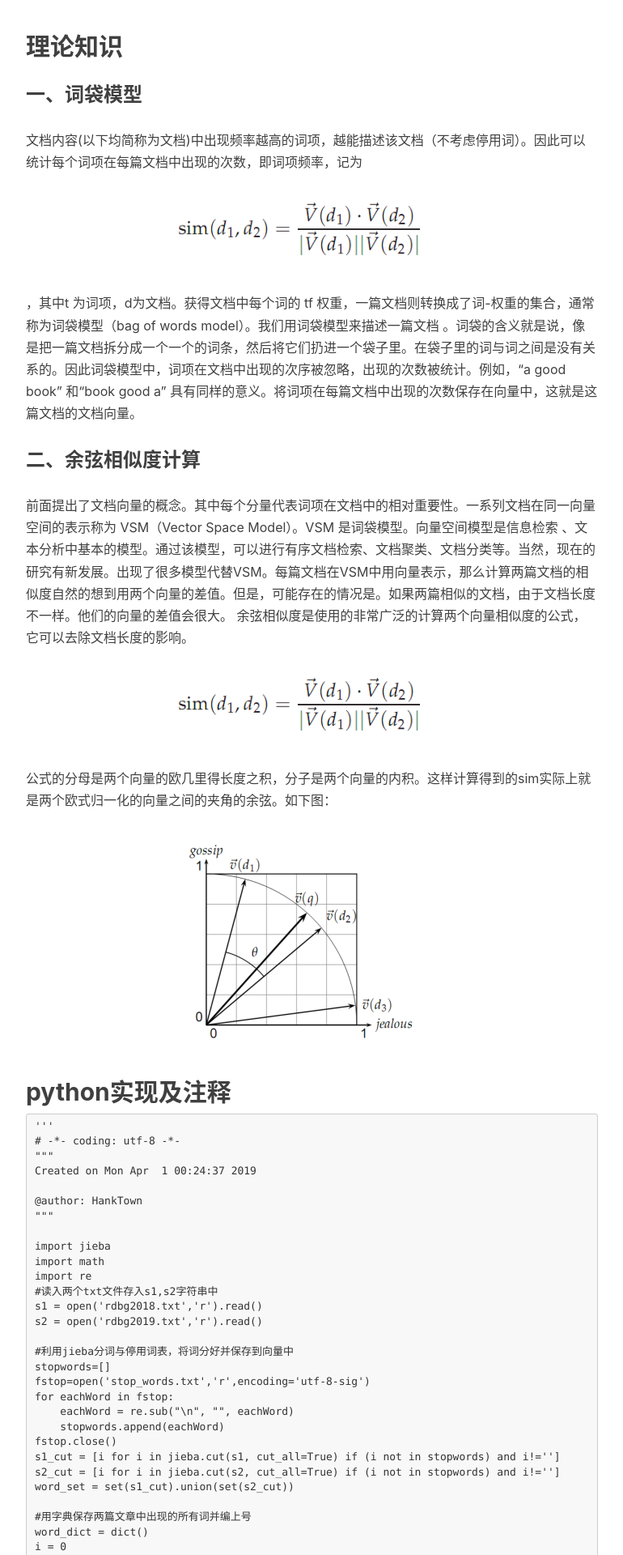
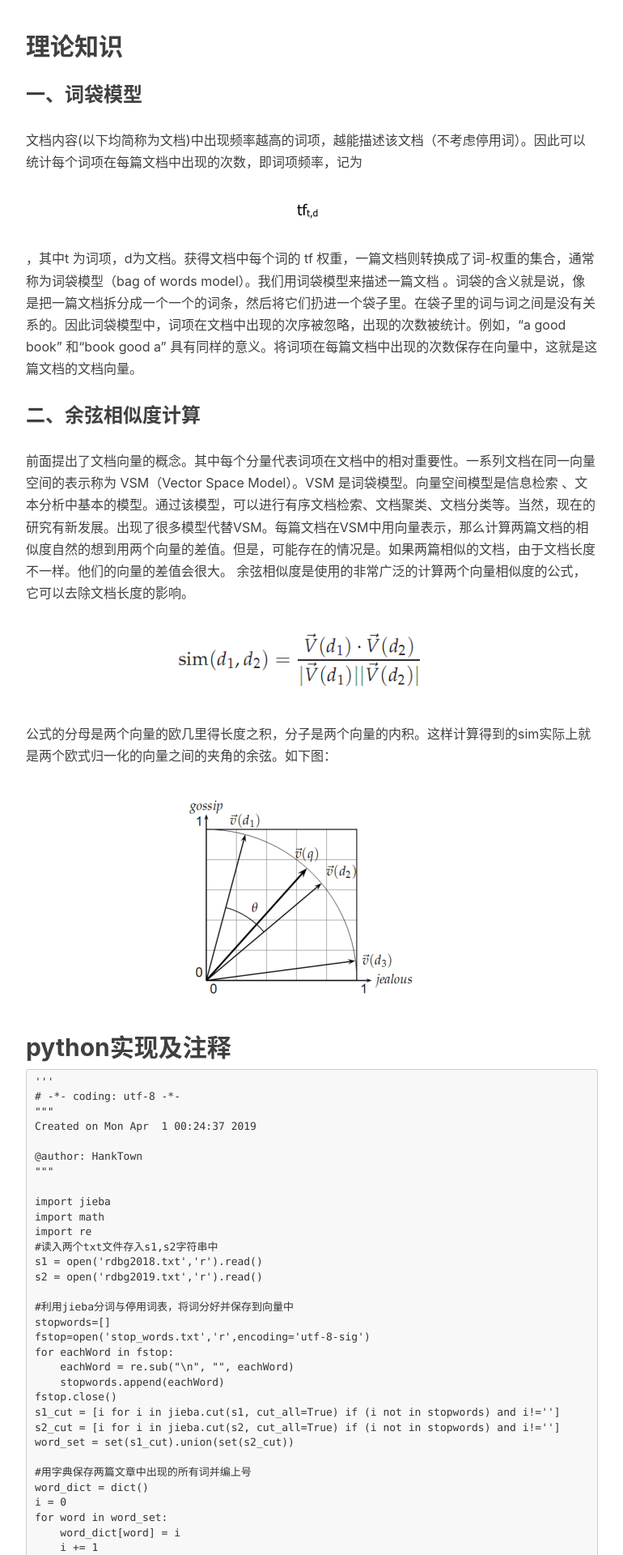
Before and after one commit to wjy990706/Blog-Share, a Jekyll site: the page built from _posts/2019-03-31-计算2篇文本相似度（python实现）.md, in a window 1280 px wide. Shown: the part 1012-2932 px from the top of the page at 81% size, without its empty margins (233-1003 px from the left). Built offline with Jekyll 4.4.1, drawn with Linux system fonts in a browser that asks for light colours; nearby versions of some CDN libraries; our own code applies the rules of GitHub Pages for plain Markdown files; comment, search, counter and statistics services are not loaded.

Commit message:
Update 2019-03-31-计算2篇文本相似度（python实现）.md

```diff
--- a/_posts/2019-03-31-计算2篇文本相似度（python实现）.md
+++ b/_posts/2019-03-31-计算2篇文本相似度（python实现）.md
@@ -17,7 +17,7 @@ Date: 2019/3/31
 ### 一、词袋模型
 文档内容(以下均简称为文档)中出现频率越高的词项，越能描述该文档（不考虑停用词）。因此可以统计每个词项在每篇文档中出现的次数，即词项频率，记为
 
- ![3](/img/1903/04/thang/3.png)
+ ![2](/img/1903/04/thang/2.png)
 
 ，其中t 为词项，d为文档。获得文档中每个词的 tf 权重，一篇文档则转换成了词-权重的集合，通常称为词袋模型（bag of words model）。我们用词袋模型来描述一篇文档 。词袋的含义就是说，像是把一篇文档拆分成一个一个的词条，然后将它们扔进一个袋子里。在袋子里的词与词之间是没有关系的。因此词袋模型中，词项在文档中出现的次序被忽略，出现的次数被统计。例如，“a good book” 和“book good a” 具有同样的意义。将词项在每篇文档中出现的次数保存在向量中，这就是这篇文档的文档向量。
 
@@ -26,7 +26,7 @@ Date: 2019/3/31
 、文本分析中基本的模型。通过该模型，可以进行有序文档检索、文档聚类、文档分类等。当然，现在的研究有新发展。出现了很多模型代替VSM。每篇文档在VSM中用向量表示，那么计算两篇文档的相似度自然的想到用两个向量的差值。但是，可能存在的情况是。如果两篇相似的文档，由于文档长度不一样。他们的向量的差值会很大。
 	余弦相似度是使用的非常广泛的计算两个向量相似度的公式，它可以去除文档长度的影响。
 
- ![2](/img/1903/04/thang/3.png)
+ ![3](/img/1903/04/thang/3.png)
 
 公式的分母是两个向量的欧几里得长度之积，分子是两个向量的内积。这样计算得到的sim实际上就是两个欧式归一化的向量之间的夹角的余弦。如下图：
   ![1](/img/1903/04/thang/1.png)
```
